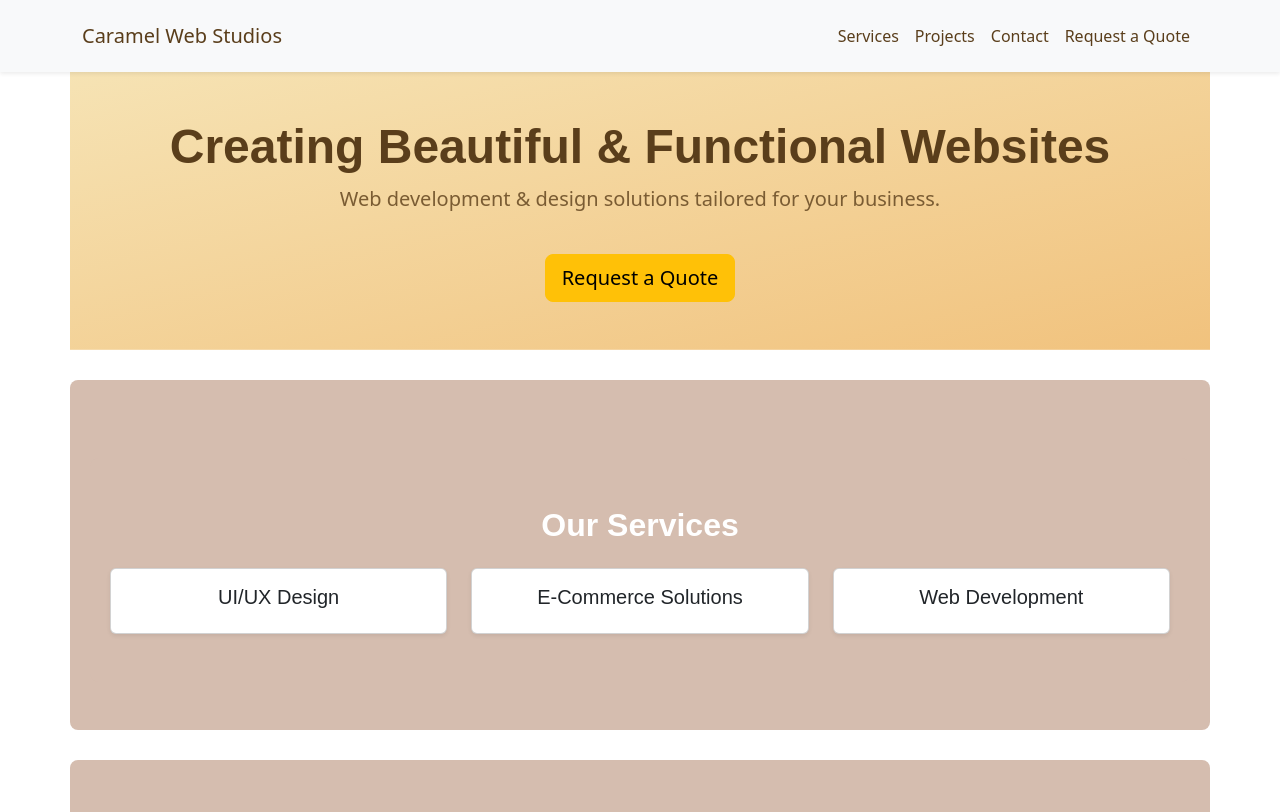
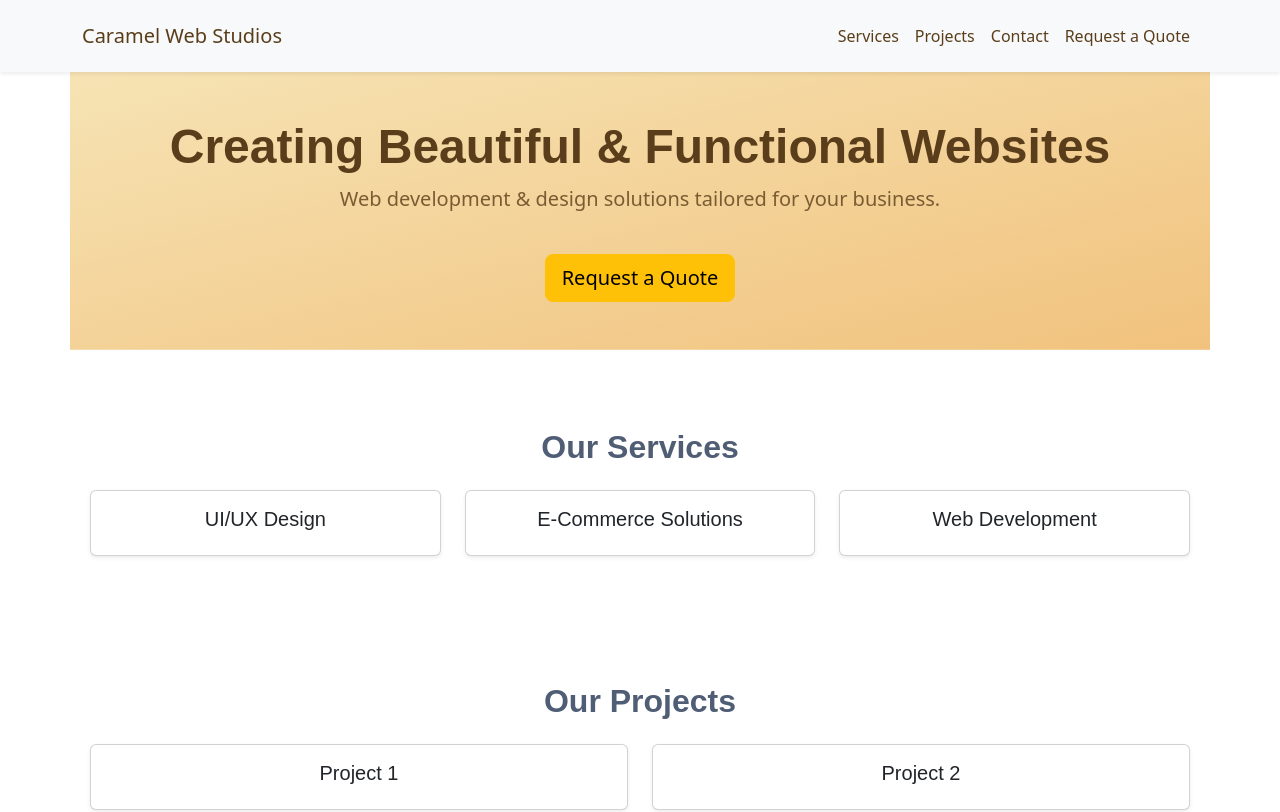
Before and after one commit to zarfishan20/CaramelWebStudios, a React (Create React App) app: page / in a window 1280 px wide. Shown: the top 812 px of the page. Built offline with nearby package versions, Linux system fonts and the light colour scheme.

Commit message:
minor changes

```diff
--- a/src/index.css
+++ b/src/index.css
@@ -1,29 +1,29 @@
-/* Neutral Minimalist Theme Variables */
+/* Neutral Minimalist Theme Variables - Updated */
 :root {
-  --body-bg-color: #D5BDAF; /* Very Light Background */
-  --body-text-color: #432818; /* Deep contrast (could use your earlier #432818) */
+  --body-bg-color: #ffffff; /* Clean White Background */
+  --body-text-color: #2d3142; /* Deep Navy Text for Contrast */
 
-  --primary-bg-color: #E3D5CA; /* Soft Beige Primary */
-  --primary-text-color: #432818; /* Dark text on light bg */
+  --primary-bg-color: #bfc0c0; /* Soft Grey Primary */
+  --primary-text-color: #2d3142; /* Strong Text on Light Grey */
 
-  --secondary-bg-color: #D5BDAF; /* Warm Nude Secondary */
-  --secondary-text-color: #fff; /* Light text on dark-ish bg */
+  --secondary-bg-color: #ffffff; /* Clean Secondary Background */
+  --secondary-text-color: #4f5d75; /* Calm Slate Text */
 
-  --button-bg-color: #432818; /* Taupe button */
-  --button-hover-bg-color: #99582a; /* Cream hover */
-  --button-text-color: #D6CCC2;
+  --button-bg-color: #ef8354; /* Bold Warm Orange */
+  --button-hover-bg-color: #4f5d75; /* Muted Slate on Hover */
+  --button-text-color: #ffffff; /* White Button Text */
 
-  --link-color: #99582a; /* Warm caramel link */
-  --link-hover-color: #bb9457;
+  --link-color: #ef8354; /* Warm Orange Links */
+  --link-hover-color: #4f5d75; /* Subtle Slate Hover */
 
   --font-family-base: 'Josefin Sans', sans-serif;
   --font-family-headings: 'Poppins', sans-serif;
 
-  --card-background-color: #ffffff; /* Clean card bg */
-  --card-text-color: #432818;
+  --card-background-color: #ffffff; /* Clean White Cards */
+  --card-text-color: #2d3142; /* High Contrast Text */
 
-  --footer-background-color: #D6CCC2;
-  --footer-text-color: #432818;
+  --footer-background-color: #bfc0c0; /* Soft Grey Footer */
+  --footer-text-color: #2d3142; /* Clear, Strong Text */
 }
 
 
--- a/src/pages/HomePage.jsx
+++ b/src/pages/HomePage.jsx
@@ -1,5 +1,4 @@
 import React from 'react';
-import { Container } from 'react-bootstrap';
 import HeroSection from '../components/HeroSection'; // Import HeroSection
 import Projects from '../components/Projects';     // Import Projects
 import Services from '../components/Services';     // Import Services
@@ -12,19 +11,19 @@ const HomePage = () => {
       <HeroSection />
 
       {/* Services Section */}
-      <Container id="services" className="py-5">
+
         <Services />
-      </Container>
+
 
       {/* Projects Section */}
-      <Container id="projects" className="py-5">
+
         <Projects />
-      </Container>
+
 
       {/* Contact Section */}
-      <Container id="contact" className="py-5">
+
         <Contact />
-      </Container>
+
     </>
   );
 };
```
